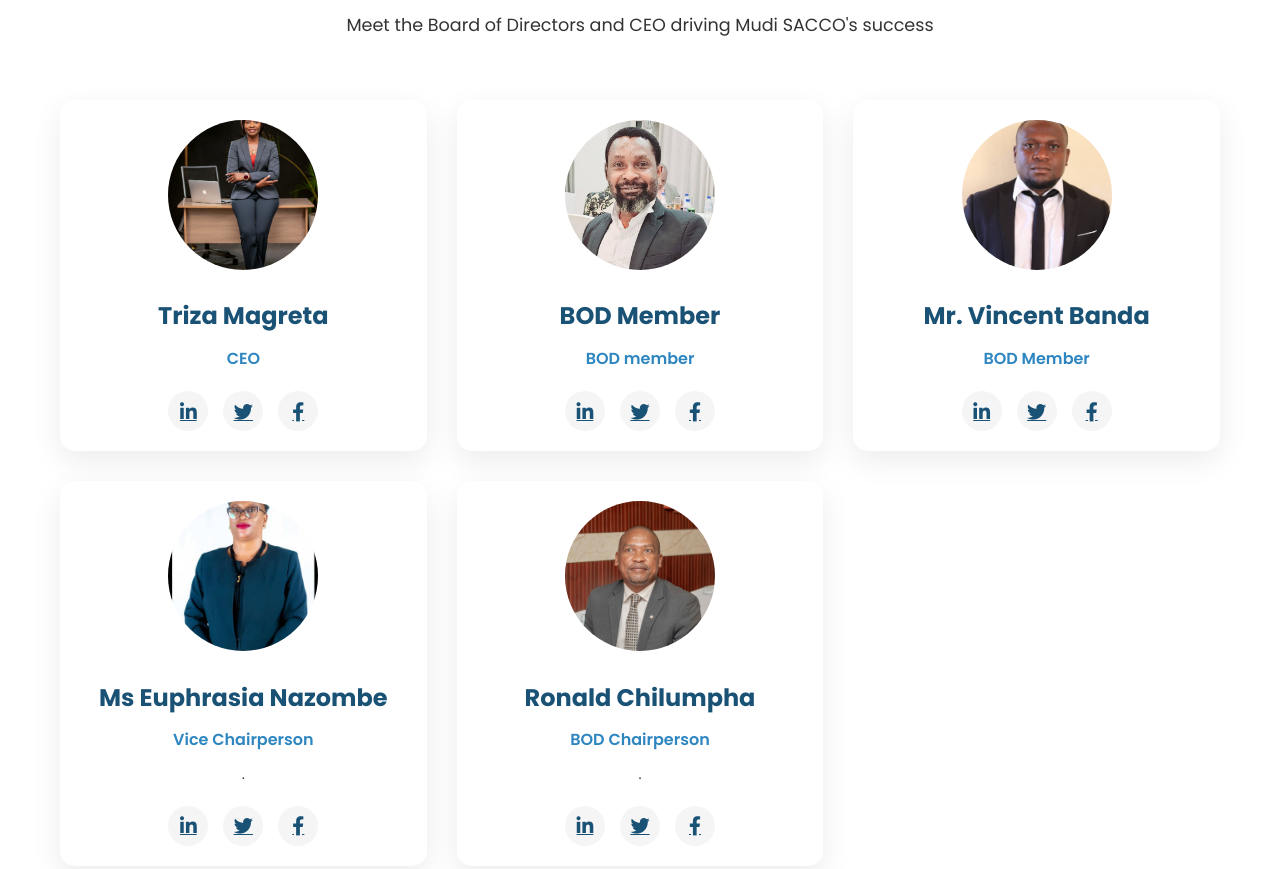
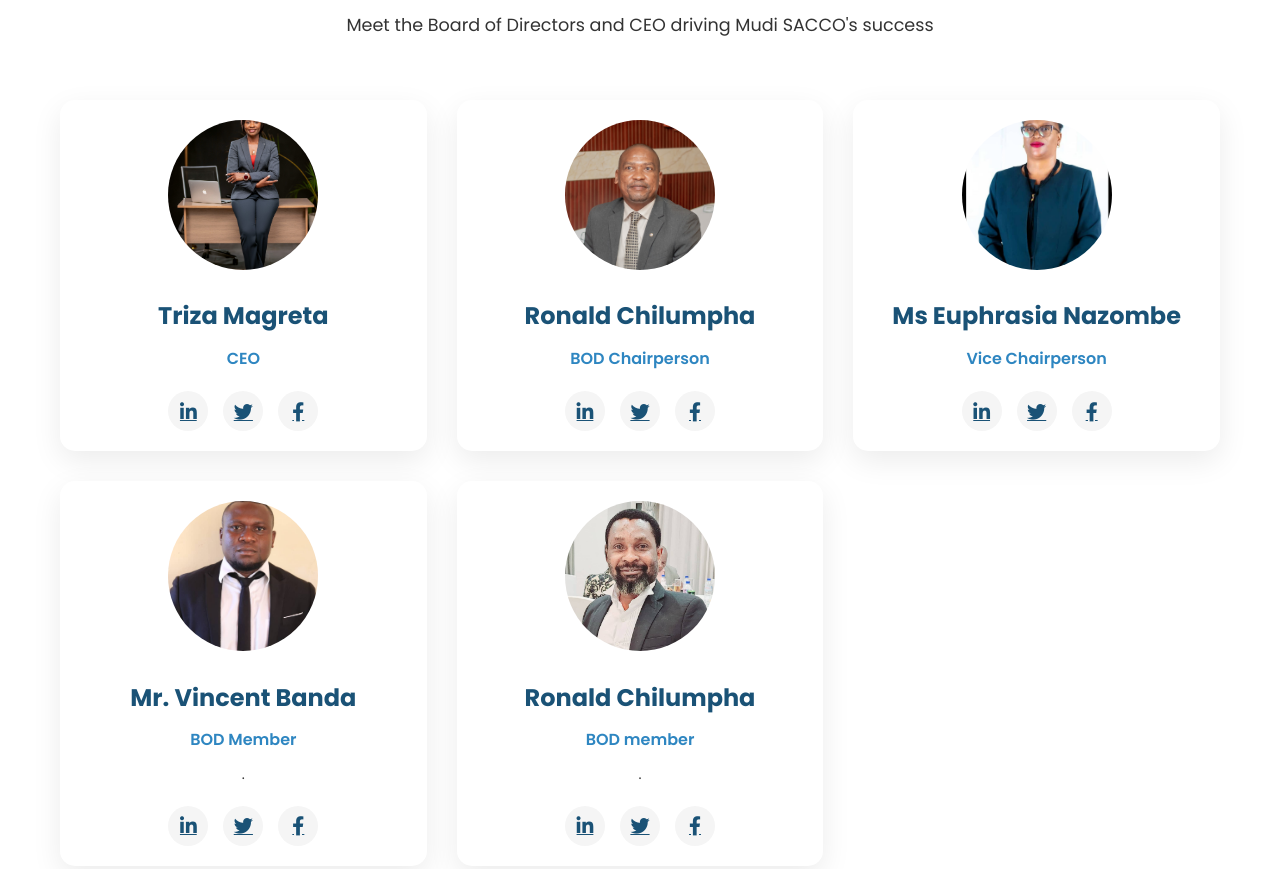
Before and after one commit to jabulani-mayenda/sacco, a plain HTML site: page index.html in a window 1280 px wide. Shown: the part 9320-10189 px from the top of the page. Drawn offline with nearby package versions, Linux system fonts and the light colour scheme.

Commit message:
Update index.html

```diff
--- a/index.html
+++ b/index.html
@@ -2016,9 +2016,9 @@
                 </div>
 
                 <div class="profile-card animate-fadeIn">
-                    <img class="profile-img" src="images/Charles Chavi. BOD Member.jpeg" alt="John Doe">
-                    <h3> BOD Member</h3>
-                    <p class="position">BOD member</p>
+                    <img class="profile-img" src="images/Ronald Chilumpha, BOD Chairperson.jpeg" alt="John Doe">
+                    <h3> Ronald Chilumpha </h3>
+                    <p class="position">BOD Chairperson</p>
                     <p class="bio"></p>
                     <div class="social-links-profile">
                         <a href="#"><i class="fab fa-linkedin-in"></i></a>
@@ -2028,9 +2028,9 @@
                 </div>
 
                 <div class="profile-card animate-fadeIn">
-                    <img class="profile-img" src="images/Mr. Vincent Banda, BOD Member.jpeg" alt="Jane Smith">
-                    <h3>Mr. Vincent Banda</h3>
-                    <p class="position">BOD Member</p>
+                    <img class="profile-img" src="images/Vice Chairperson, Ms Euphrasia Nazombe.jpeg" alt="Jane Smith">
+                    <h3>Ms Euphrasia Nazombe</h3>
+                    <p class="position">Vice Chairperson</p>
                     <p class="bio"></p>
                     <div class="social-links-profile">
                         <a href="#"><i class="fab fa-linkedin-in"></i></a>
@@ -2040,9 +2040,9 @@
                 </div>
 
                 <div class="profile-card animate-fadeIn">
-                    <img class="profile-img" src="images/Vice Chairperson, Ms Euphrasia Nazombe.jpeg" alt="Michael Johnson">
-                    <h3>Ms Euphrasia Nazombe</h3>
-                    <p class="position">Vice Chairperson</p>
+                    <img class="profile-img" src="images/Mr. Vincent Banda, BOD Member.jpeg" alt="Michael Johnson">
+                    <h3>Mr. Vincent Banda</h3>
+                    <p class="position">BOD Member</p>
                     <p class="bio">.</p>
                     <div class="social-links-profile">
                         <a href="#"><i class="fab fa-linkedin-in"></i></a>
@@ -2051,9 +2051,9 @@
                     </div>
                 </div>
                     <div class="profile-card animate-fadeIn">
-                    <img class="profile-img" src="images/Ronald Chilumpha, BOD Chairperson.jpeg" alt="Michael Johnson">
+                    <img class="profile-img" src="images/Charles Chavi. BOD Member.jpeg" alt="Michael Johnson">
                     <h3>Ronald Chilumpha</h3>
-                    <p class="position">BOD Chairperson</p>
+                    <p class="position">BOD member</p>
                     <p class="bio">.</p>
                     <div class="social-links-profile">
                         <a href="#"><i class="fab fa-linkedin-in"></i></a>
@@ -2462,6 +2462,7 @@
 
             <div class="copyright">
                 <p>&copy; 2025 Mudi SACCO. All Rights Reserved.</p>
+                  <p>&copy; dev by champtech creations</p>
             </div>
         </div>
     </footer>
```
